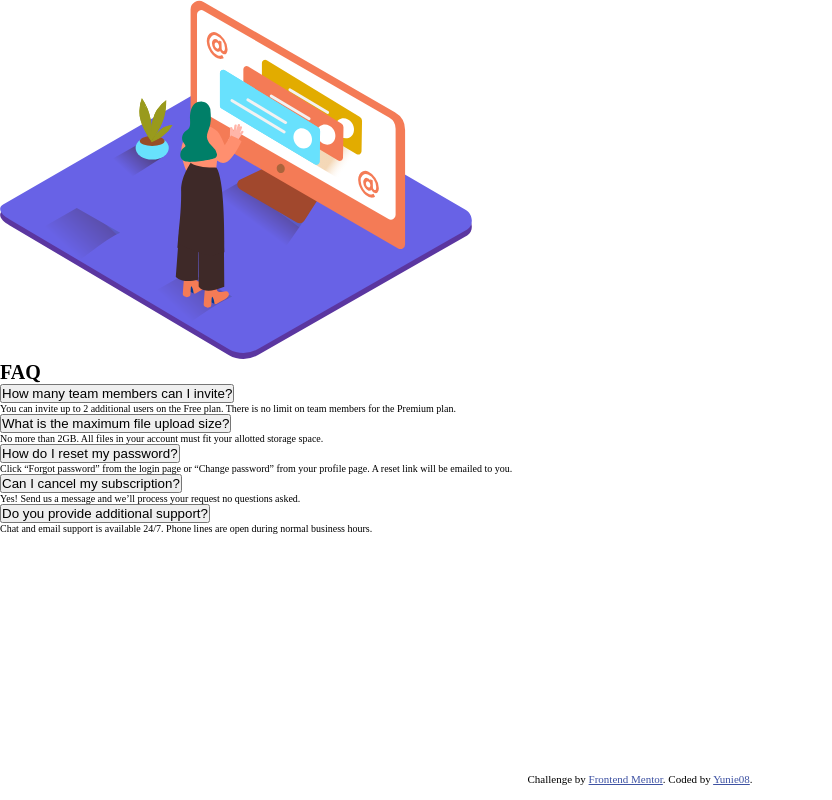
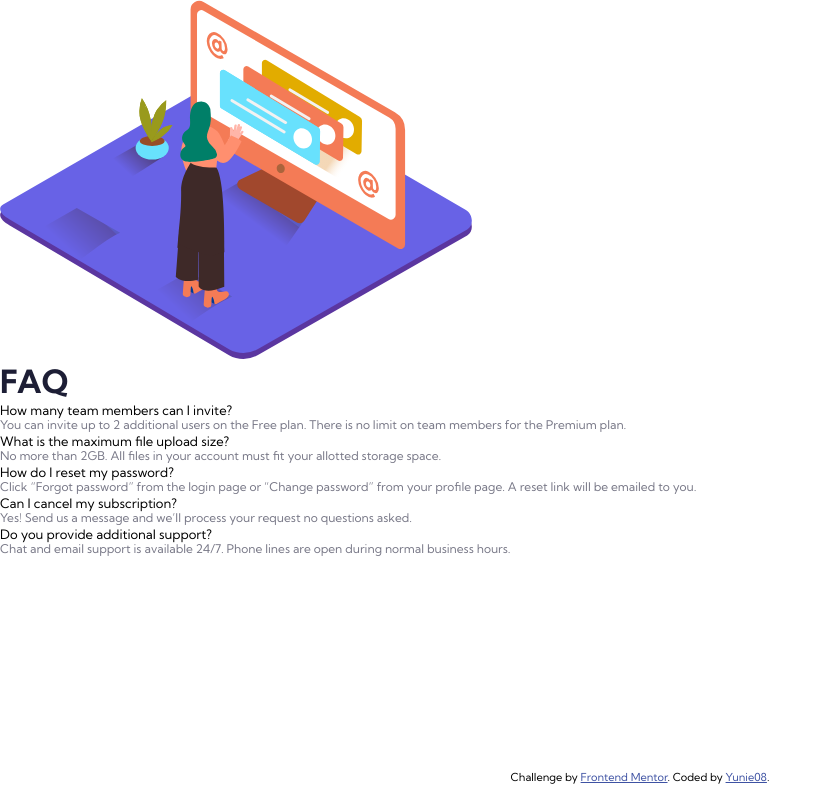
Before and after one commit to Yunie08/fronend-mentor-faq-accordion-card, a website: page index.html in a window 1280 px wide. Shown: the whole page, without its empty margins (0-832 px from the left). Drawn offline with Linux system fonts and the light colour scheme.

Commit message:
fill typography.scss

```diff
--- a/scss/base/_base.scss
+++ b/scss/base/_base.scss
@@ -17,3 +17,9 @@ body {
     width: 100%;
     position: relative;
 }
+
+button {
+    font: inherit;
+    border: none;
+    background: none;
+  }
--- a/scss/base/_typography.scss
+++ b/scss/base/_typography.scss
@@ -0,0 +1,22 @@
+body {
+  font-family: 'Kumbh Sans', sans-serif;
+  line-height: 1.24;
+  font-weight: 400;
+}
+
+h1 {
+ font-size: map-get($map: $font-sizes-mobile, $key: title-h1);
+ font-weight: 700;
+ color: $color-primary;
+}
+
+h2 {
+ font-size: map-get($map: $font-sizes-mobile, $key: title-h2);
+ font-weight: 400;
+ color: $color-primary;
+}
+
+p {
+  font-size: map-get($map: $font-sizes-mobile, $key: main);
+  color: $color-neutral-dark;
+}
--- a/scss/utils/_variables.scss
+++ b/scss/utils/_variables.scss
@@ -0,0 +1,22 @@
+/* Color palette */
+$color-primary: hsl(238, 29%, 16%);
+$color-secondary: hsl(14, 88%, 65%);
+
+$color-gradient-bottom: hsl(240, 73%, 65%);
+$color-gradient-top: hsl(273, 75%, 66%);
+
+$color-neutral-very-dark: hsl(237, 12%, 33%);
+$color-neutral-dark: hsl(240, 6%, 50%);
+$color-neutral-light: hsl(240, 5%, 91%);
+
+
+/* Font size */
+$font-sizes-mobile : (
+  title-h1: 3.2rem,
+  title-h2: 1.3rem,
+  main: 1.2rem
+);
+
+$font-sizes-large : (
+  title-h2: 1.4rem,
+);
```
Also changed, not shown: css/style.css, 1 other file.
